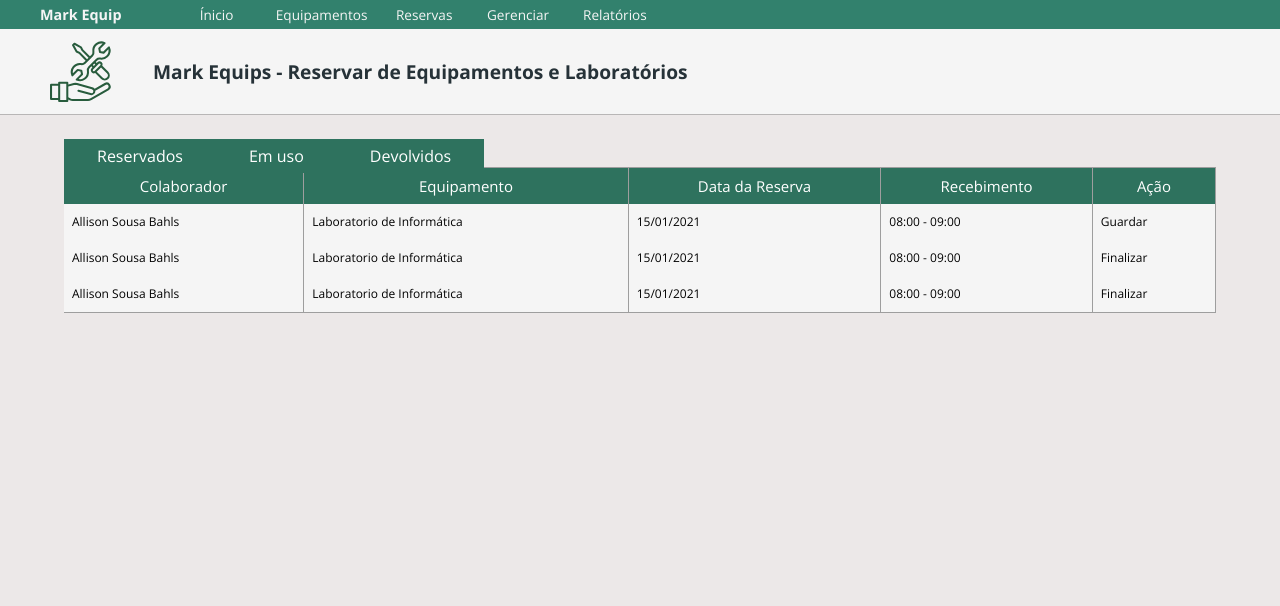
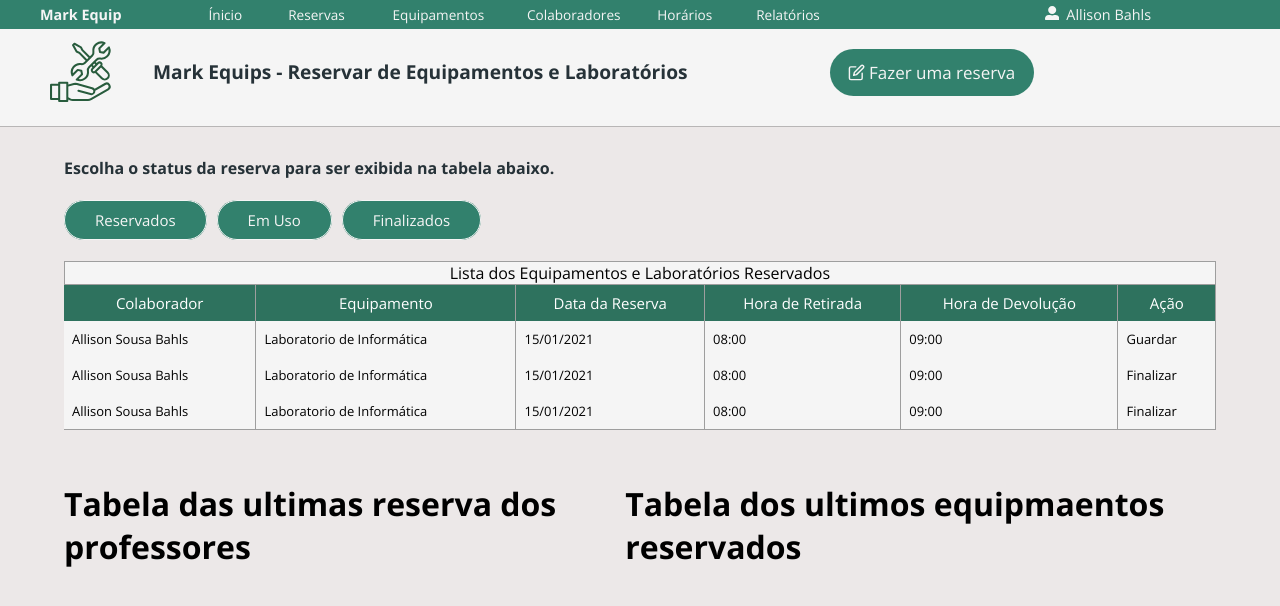
Before and after one commit to AllisonSBahls/mark-equips, a React (Create React App) app in the folder markequip-app/: page / in a window 1280 px wide. Shown: the top 606 px of the page. Built offline with nearby package versions, Linux system fonts and the light colour scheme.

Commit message:
Created button Make Reserver

```diff
--- a/markequip-app/package.json
+++ b/markequip-app/package.json
@@ -12,6 +12,7 @@
     "@types/react-dom": "^16.9.10",
     "react": "^17.0.1",
     "react-dom": "^17.0.1",
+    "react-icons": "^4.1.0",
     "react-scripts": "4.0.1",
     "typescript": "^4.1.3",
     "web-vitals": "^0.2.4"
--- a/markequip-app/src/App.css
+++ b/markequip-app/src/App.css
@@ -2,7 +2,7 @@
 
 :root {
   --primary-color: #32816D;
-  --primary-hover-color:  #416d52;
+  --primary-hover-color:  #267561;
   --dark-color: #263238;
   --secondary-color: #2e725e;
   --ligh-color: #f5f5f5;
--- a/markequip-app/src/App.tsx
+++ b/markequip-app/src/App.tsx
@@ -2,14 +2,12 @@ import React from 'react';
 import './App.css';
 import Home from './Home';
 import Navbar from './Navbar';
-import Reservations from './Reservations';
 
 function App() {
   return (
     <>
     <Navbar />
     <Home />
-    <Reservations/>
     </>
   );
 }
--- a/markequip-app/src/Home/index.tsx
+++ b/markequip-app/src/Home/index.tsx
@@ -1,10 +1,18 @@
 import "./styles.css";
+import Reservations from "../Reservations";
+
 export default function Home() {
-    return (
-        <div className="main-container">
-            <a className="btn-reserver" href="/#">Reservados</a>
-            <a className="btn-using" href="/#">Em uso</a>
-            <a className="btn-" href="/#">Devolvidos</a>
+  return (
+    <>
+      <Reservations />
+      <div className="home-container">
+        <div className="collaborators-content">
+          <h1>Tabela das ultimas reserva dos professores</h1>
         </div>
-    );
+        <div className="equipments-content">
+          <h1>Tabela dos ultimos equipmaentos reservados</h1>
+        </div>
+      </div>
+    </>
+  );
 }
--- a/markequip-app/src/Home/styles.css
+++ b/markequip-app/src/Home/styles.css
@@ -1,26 +1,6 @@
-.main-container{
+.home-container{
     width: 90%;
     margin-top: 30px;
     margin-left: 5%;
+    display: flex;
 }
-
-.main-container a{
-    padding-right: 2em;
-    padding-left: 2em;
-    padding-top: 0.3em;
-    padding-bottom: 0.3em;
-    transition: all .5s;
-    border: 1px solid transparent;
-    background: var(--secondary-color);
-    color: white;
-}
-
-.main-container a:hover{
-    background: var(--primary-hover-color);
-    border: 1px solid var(--ligh-color);
-}
-
-
-.btn-reserver{
-    display: inline;
-}
--- a/markequip-app/src/Navbar/index.tsx
+++ b/markequip-app/src/Navbar/index.tsx
@@ -1,4 +1,8 @@
 import './styles.css'
+import { FiEdit } from 'react-icons/fi';
+import { FaUserAlt } from 'react-icons/fa';
+
+
 import {ReactComponent as Logo} from './Logo.svg';
 export default function Navbar() {
     return (
@@ -7,25 +11,40 @@ export default function Navbar() {
                 <h1 className="text-main-navbar">Mark Equip</h1>
                 <ul className="menu-main-navbar">
                     <li>
-                        <a href="#">Ínicio</a>
+                        <a href="/#">Ínicio</a>
                     </li>
                     <li>
-                        <a href="#">Equipamentos</a>
+                        <a href="/#">Reservas</a>
                     </li>
                     <li>
-                        <a href="#">Reservas</a>
+                        <a href="/#">Equipamentos</a>
                     </li>
                     <li>
-                        <a href="#">Gerenciar</a>
+                        <a href="/#">Colaboradores</a>
                     </li>
                     <li>
-                        <a href="#">Relatórios</a>
+                        <a href="/#">Horários</a>
                     </li>
+                    <li>
+                        <a href="/#">Relatórios</a>
+                    </li>
+
                 </ul>
+                <div className="user-navbar">
+                <ul >
+                    <li>
+                        <FaUserAlt/><a href="/#">Allison Bahls</a>
+
+                    </li>
+
+                </ul>
+                </div>
             </nav>
             <div className="description-container">
                 <Logo />
                 <h1>Mark Equips -  Reservar de Equipamentos e Laboratórios</h1>
+                <a className="btn-make-reserver" href="/#">
+                        <FiEdit className="icon-btn-reserver"/>Fazer uma reserva</a>
             </div>
         </>
     )
--- a/markequip-app/src/Navbar/styles.css
+++ b/markequip-app/src/Navbar/styles.css
@@ -23,6 +23,28 @@
 }
 .menu-main-navbar li{
     margin-left: 10%;
+}
+
+.user-navbar{
+    margin-left: auto;
+    margin-right: 10%;
+}
+
+.user-navbar ul li{
+    font-size: 0.9em;
+    list-style: none;
+
+}
+
+.user-navbar ul li a{
+    margin-left: 7px;
+    color: var(--ligh-color);
+    margin-right: 5px;
+
+}
+.icon-user{
+
+    font-size: 1em;
 
 }
 
@@ -60,3 +82,31 @@
     margin-left: 40px;
 
 }
+.btn-make-reserver{
+    position: relative;
+    margin-left: auto;
+    display: flex;
+    margin-right: 20%;
+    margin-top: 10px;
+    color: var(--ligh-color);
+    padding-top: 1%;
+    padding-bottom: 1%;
+    padding-left: 1.5%;
+    padding-right: 1.5%;
+    font-size: 17px;
+    margin-bottom: 20px;
+    background: var(--primary-color);
+    border-radius: 25px;
+}
+
+.btn-make-reserver:hover{
+    -webkit-transform: scale(1.01);
+    -ms-transform: scale(1.01);
+    transform: scale(1.01);
+    background: var(--secondary-color);
+}
+
+.icon-btn-reserver{
+    margin-top: 3px;
+    margin-right: 4px;
+}
--- a/markequip-app/src/Reservations/index.tsx
+++ b/markequip-app/src/Reservations/index.tsx
@@ -1,15 +1,38 @@
-import './styles.css';
+import "./styles.css";
 
 export default function Reservations() {
   return (
+    <>
+      <div className="container">
+        <div className="text-reserver">
+          <h1>
+            Escolha o status da reserva para ser exibida na tabela abaixo.
+          </h1>
+        </div>
+        <div className="btn-status-reservations">
+          <a href="/#" className="">
+            Reservados
+          </a>
+          <a href="/#" className="">
+            Em Uso
+          </a>
+          <a href="/#" className="">
+            Finalizados
+          </a>
+        </div>
+
         <div className="reservations-container">
+        <div className="title-table-reservations">
+            Lista dos Equipamentos e Laboratórios Reservados
+        </div>
           <table className="table table-responsive">
             <thead>
               <tr>
                 <th>Colaborador</th>
                 <th>Equipamento</th>
                 <th>Data da Reserva</th>
-                        <th>Recebimento</th>
+                <th>Hora de Retirada</th>
+                <th>Hora de Devolução</th>
                 <th>Ação</th>
               </tr>
             </thead>
@@ -18,28 +41,31 @@ export default function Reservations() {
                 <td>Allison Sousa Bahls</td>
                 <td>Laboratorio de Informática</td>
                 <td>15/01/2021</td>
-                        <td>08:00 - 09:00</td>
+                <td>08:00 </td>
+                <td>09:00 </td>
                 <td>Guardar</td>
-
               </tr>
               <tr>
                 <td>Allison Sousa Bahls</td>
                 <td>Laboratorio de Informática</td>
                 <td>15/01/2021</td>
-                        <td>08:00 - 09:00</td>
+                <td>08:00 </td>
+                <td>09:00 </td>
+
                 <td>Finalizar</td>
-
               </tr>
               <tr>
                 <td>Allison Sousa Bahls</td>
                 <td>Laboratorio de Informática</td>
                 <td>15/01/2021</td>
-                        <td>08:00 - 09:00</td>
+                <td>08:00 </td>
+                <td>09:00 </td>
                 <td>Finalizar</td>
-
               </tr>
             </tbody>
           </table>
         </div>
+      </div>
+    </>
   );
 }
--- a/markequip-app/src/Reservations/styles.css
+++ b/markequip-app/src/Reservations/styles.css
@@ -1,11 +1,44 @@
+.container{
+    margin-left: 5%;
+    width: 90%;
+
+}
+
+.btn-status-reservations,
+.reservations-container,
+.text-reserver{
+    margin-top: 30px;
+}
+
+.btn-status-reservations a{
+    padding-right: 30px;
+    margin-right: 10px;
+    padding-bottom: 0.6em;
+    padding-top: 0.6em;
+    padding-left: 30px;
+    color: var(--ligh-color);
+    font-size: 15px;
+    border: 1px solid var(--ligh-color);
+    border-radius: 20px;
+    background: var(--primary-color);
+}
+
+.text-reserver{
+    font-size: 8px;
+    color: var(--dark-color);
+
+}
+
+.btn-status-reservations a:hover{
+    background: var(--secondary-color);
+}
+
 .reservations-container{
-    width: 90%;
-    margin-left: 5%;
     background: var(--ligh-color);
 }
 
-table {
-    max-width: 100%;
+.table {
+    width: 100%;
     background-color: transparent;
     border-collapse: collapse;
     border-spacing: 0;
@@ -21,10 +54,19 @@ table {
 .table th,
 .table td {
     border-right: #9e9e9e solid 1px;
-    font-size: 12px;
+    font-size: 13px;
     padding: 8px;
     line-height: 20px;
     vertical-align: middle;
+}
+
+.title-table-reservations{
+    text-align: center;
+    width: 99.8%;
+    font-size: 16px;
+    border-top: 1px solid #9e9e9e;
+    border-left: 1px solid #9e9e9e;
+    border-right: 1px solid #9e9e9e;
 }
 
 .table td:last-child{
@@ -38,9 +80,9 @@ table {
     font-size: 15px;
 }
 
-.table tbody > th:nth-child(odd) > td,
-.table tbody > tr:nth-child(odd) > th{
-    background-color: #999898;
+
+.table tr:hover{
+    background-color: #b7e0d6;
 }
 
 @media (max-width: 767px){
@@ -82,4 +124,5 @@ table {
         border-right: #999999 solid 1px;
     }
 
+
 }
--- a/markequip-app/src/index.tsx
+++ b/markequip-app/src/index.tsx
@@ -1,7 +1,6 @@
 import React from 'react';
 import ReactDOM from 'react-dom';
 import App from './App';
-import Home from './Home';
 
 ReactDOM.render(
   <React.StrictMode>
```
Also changed, not shown: 1 other file (tests, documents, lock files or other folders). Lines whose indentation alone changed are shown as unchanged.
